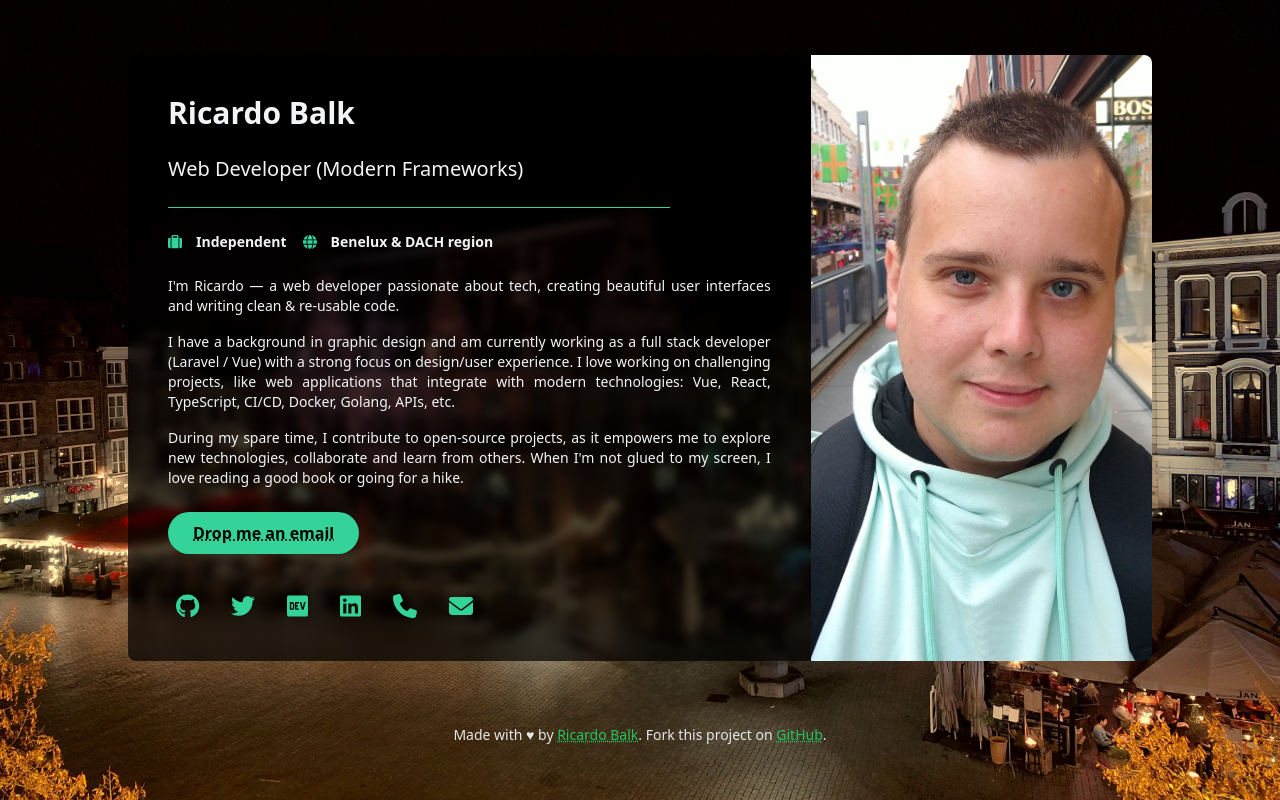
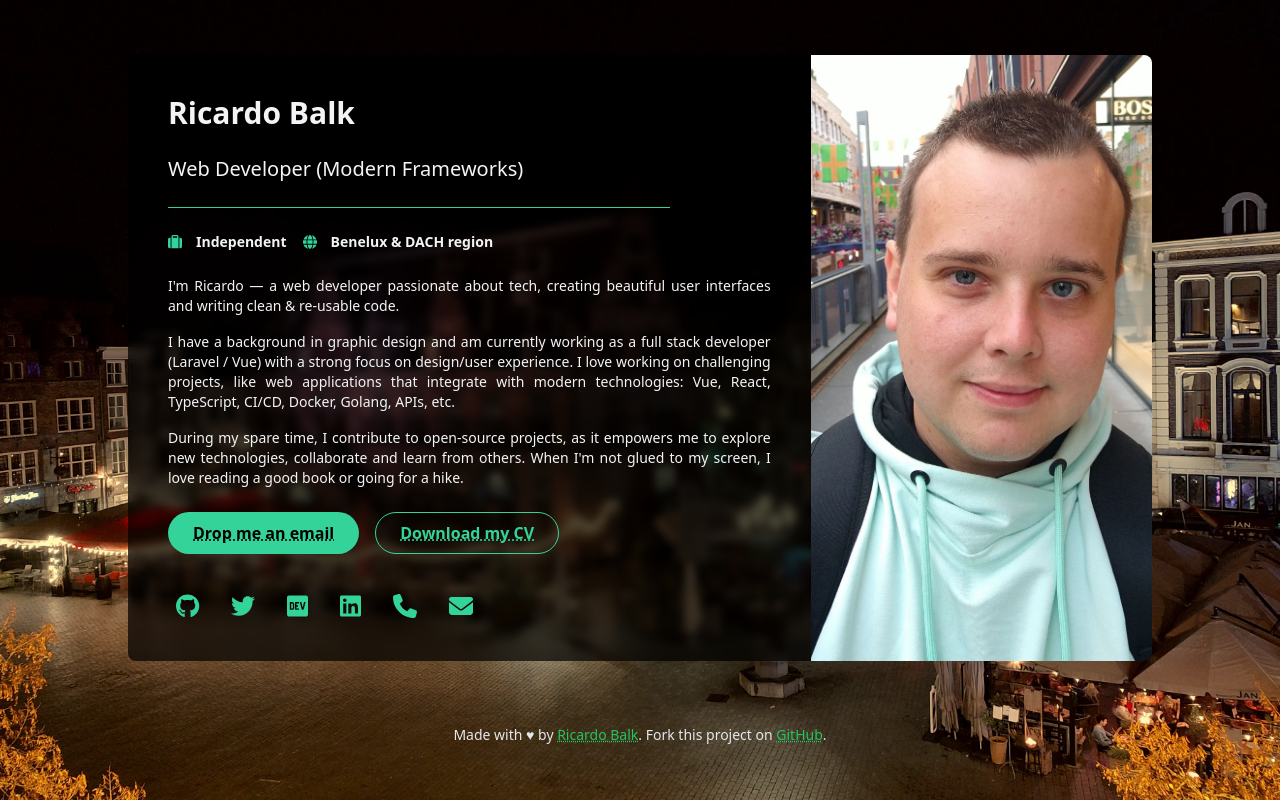
Before and after one commit to ricardobalk/ricardo.nu, a Nuxt app: page / in a window 1280 px wide. Built offline with nearby package versions, Linux system fonts and the light colour scheme.

Commit message:
Added resume.

```diff
--- a/layouts/main.vue
+++ b/layouts/main.vue
@@ -57,6 +57,10 @@
               <div class="contact-buttons" v-if="true">
                 <NuxtLink class="button type-1" to="/contact">
                   Drop me an email
+                </NuxtLink>
+
+                <NuxtLink class="button type-2" to="/files/RicardoBalk_CV_EN.pdf" rel="noopener" target="_blank" :external="true" download>
+                  Download my CV
                 </NuxtLink>
               </div>
               <!-- End Contact buttons -->
```
Also changed, not shown: 1 other file (tests, documents, lock files or other folders).
